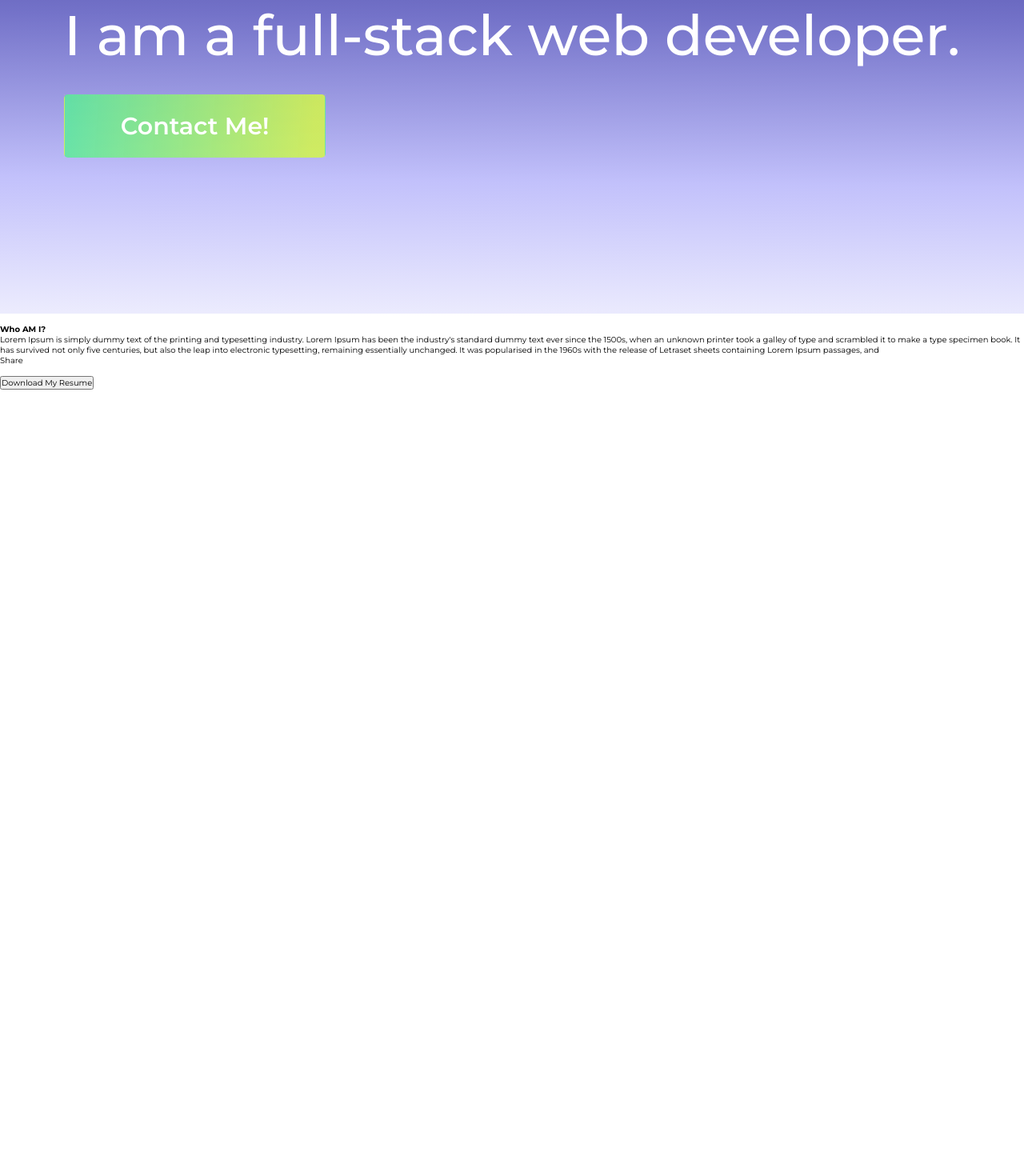
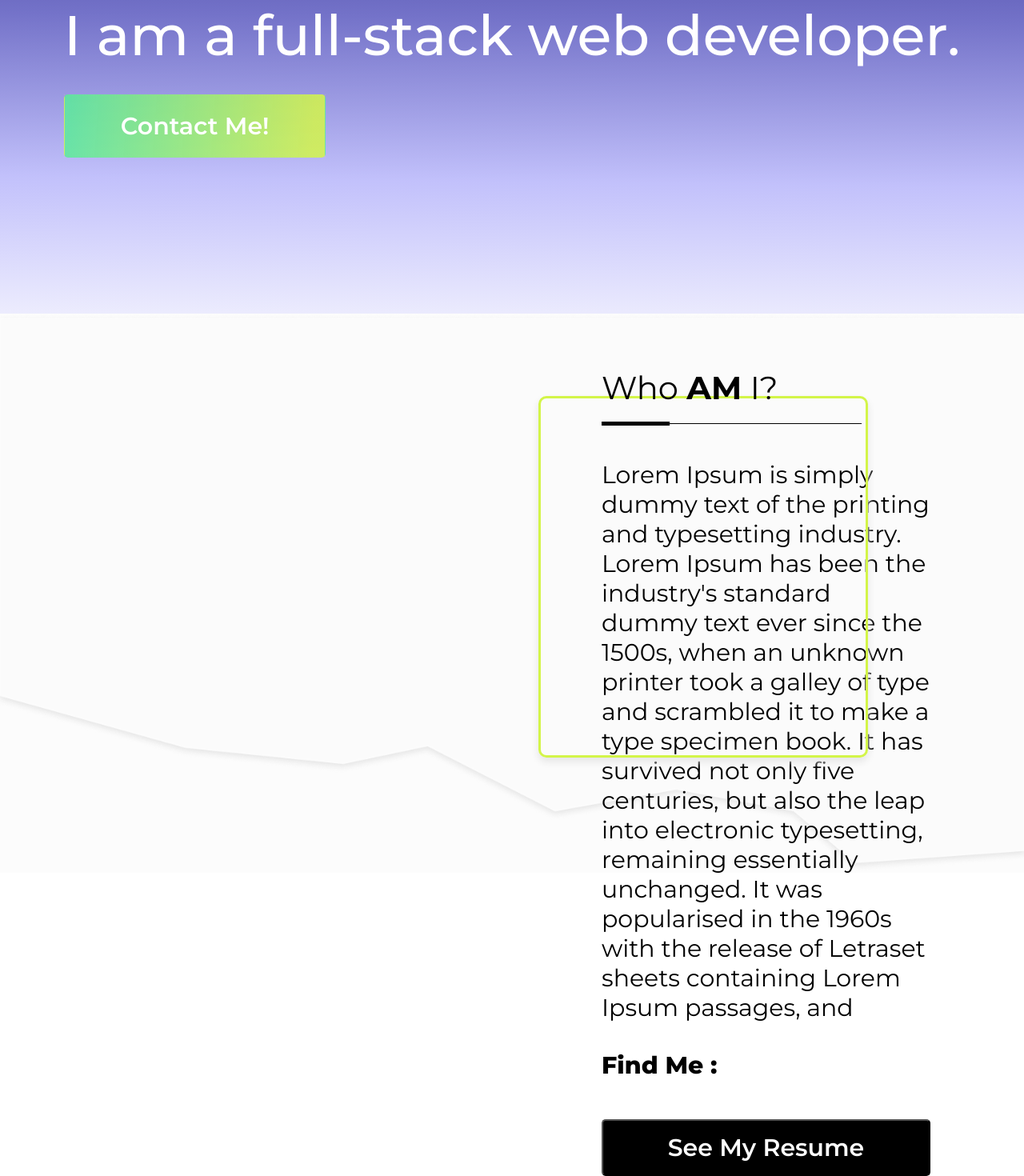
Before and after one commit to luftedar/next-portfolio, a Next.js app: page / in a window 1280 px wide. Shown: the part 408-1878 px from the top of the page at 80% size. Before the commit the page ends 895 px from the top, so only its background shows below. Built offline with nearby package versions, Linux system fonts and the light colour scheme; a web font is replaced by a local one.

Commit message:
Style About Page

```diff
--- a/components/About.js
+++ b/components/About.js
@@ -1,16 +1,24 @@
 import React from 'react'
+import styles from '../styles/About.module.scss';
+import Image from 'next/image';
 
 const About = () => {
   return (
-    <div>
-      <div>
-        <img src="" alt="" />
-      </div>
-      <div>
-        <div>
-          <h2>Who AM I?</h2>
-        </div>
-        <div>
+    <div className={styles.about}>
+      <article>
+        <figure>
+          <Image src="/profile-pic.png"
+            alt="Developer Picture"
+            width="613px"
+            height="670px"
+            style={{ zIndex: 1 }}
+          />
+        </figure>
+        <section>
+          <hgroup>
+            <h2>Who <span><p>AM</p></span> I?</h2>
+          </hgroup>
+          <article>
             <p>
               Lorem Ipsum is simply dummy text of the printing and
               typesetting industry. Lorem Ipsum has been the industry's
@@ -22,10 +30,10 @@ const About = () => {
               with the release of Letraset sheets containing Lorem
               Ipsum passages, and
             </p>
-        </div>
-        <div>
+          </article>
+          <mark>
             <span>
-            <p>Share</p>
+              <p>Find Me :  </p>
             </span>
             <span>
               <img src="" alt="" />
@@ -33,11 +41,12 @@ const About = () => {
             <span>
               <img src="" alt="" />
             </span>
+          </mark>
+          <div>
+            <button>See My Resume</button>
           </div>
-        <div>
-          <button>Download My Resume</button>
-        </div>
-      </div>
+        </section>
+      </article>
     </div>
   )
 }
--- a/pages/index.js
+++ b/pages/index.js
@@ -8,9 +8,9 @@ const index = () => (
     <header>
       <Home />
     </header>
-    <section>
+    <main>
       <About />
-    </section>
+    </main>
   </div>
 );
 
--- /dev/null
+++ b/styles/About.module.scss
@@ -0,0 +1,103 @@
+@import "variables";
+
+.about {
+  height: calc(100vh - 101px);
+  background-image: url('../public/about-bg.png');
+  background-repeat: round;
+  background-size: 100%;
+  background-color: $grey-main;
+  position: relative;
+
+  article:first-child {
+    @extend %display-flex;
+    margin: auto;
+    gap: 124px;
+    position: absolute;
+    top: 68px;
+    left: 628px;
+    right: 188px;
+
+    figure {
+      position: relative;
+
+      &::after {
+        content: '';
+        border: 3px solid #D3F549;
+        box-shadow: 0px 5px 10px #E5E5E5;
+        border-radius: 10px;
+        position: absolute;
+        width: 406px;
+        height: 446px;
+        top: 35px;
+        left: 45px;
+      }
+    }
+
+    section {
+      width: 100%;
+
+      hgroup {
+        border-bottom: 1px solid $black-main;
+        padding-bottom: 20px;
+        width: 325px;
+        position: relative;
+
+        &::after {
+          content: '';
+          border-bottom: 5px solid $black-main;
+          width: 85px;
+          bottom: -3px;
+          position: absolute;
+        }
+
+        h2 {
+          font-size: 4rem;
+          font-weight: $font-weight-400;
+
+          span {
+            font-weight: $font-weight-700;
+
+            p {
+              font-size: 4rem;
+            }
+          }
+
+          &>* {
+            display: inline-block;
+          }
+        }
+      }
+
+      article {
+        margin-top: 45px;
+
+        p {
+          font-weight: $font-weight-400;
+          font-size: 3rem;
+        }
+      }
+
+      mark {
+        p {
+          font-size: 3rem;
+          font-weight: $font-weight-800;
+          margin-top: 35px;
+        }
+      }
+
+      div {
+        margin-top: 36px;
+
+        button {
+          color: $white-main;
+          background-color: $black-main;
+          font-size: 3rem;
+          font-weight: $font-weight-600;
+          padding: 15px;
+          width: 411px;
+          border-radius: 5px;
+        }
+      }
+    }
+  }
+}
--- a/styles/Navbar.module.scss
+++ b/styles/Navbar.module.scss
@@ -11,6 +11,7 @@
   font-weight: $font-weight-500;
   position: sticky;
   top: 0;
+  z-index: 1;
 
   div {
     ul {
--- a/styles/_variables.scss
+++ b/styles/_variables.scss
@@ -3,6 +3,7 @@ $navbar-navy: #1A0044;
 $white-main: #fff;
 $black-main: #000;
 $input-color: #8E8C8C;
+$grey-main: #FCFCFC;
 $landing-bg: linear-gradient(180.61deg, rgba(3, 0, 100, 0.92) 1.39%,
     rgba(22, 20, 130, 0.85) 19.51%, rgba(37, 35, 170, 0.64) 47.09%,
     rgba(19, 14, 240, 0.26) 75.88%, rgba(73, 70, 234, 0.04) 106.53%);
```
Also changed, not shown: public/about-bg.png (added), public/profile-pic.png (added). Lines whose indentation alone changed are shown as unchanged.
